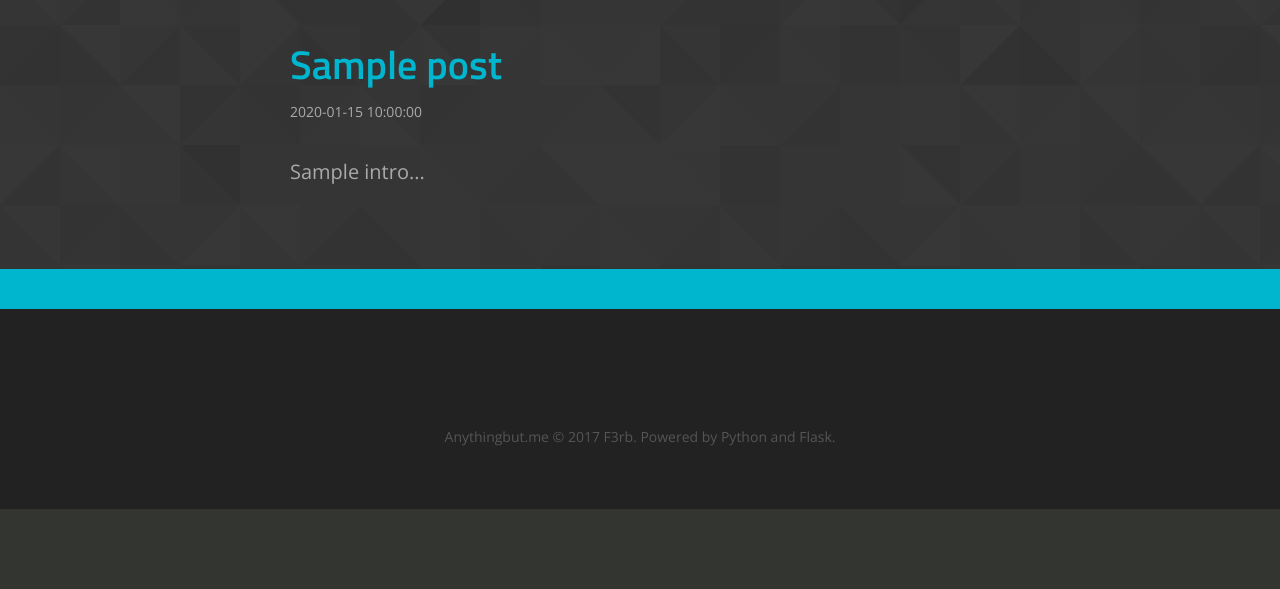
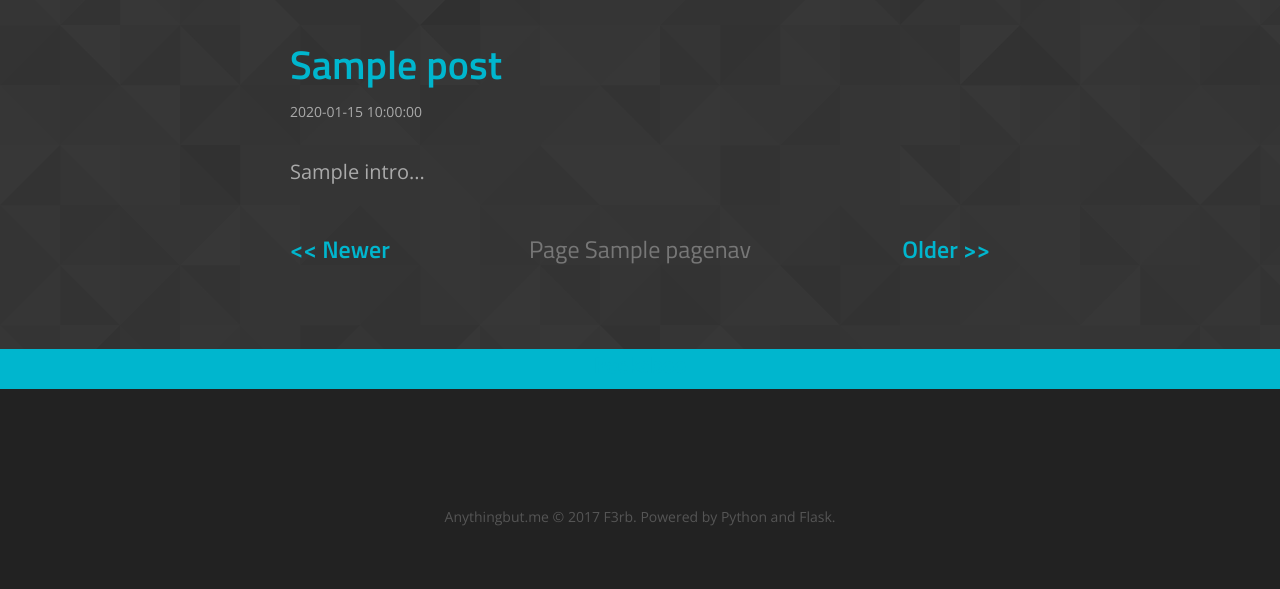
Before and after one commit to duyng404/burogu, a Flask app: template app/templates/listposts.html in a window 1280 px wide. Shown: the part 635-1224 px from the top of the page. Before the commit the page ends 1144 px from the top, so only its background shows below. Run offline with Flask 2, Linux system fonts and the light colour scheme; the template is opened without the code that fills it: most values are stand-ins (such as "Sample title", 1, 10 or a date in 2020); parts of the project's set-up code (start-up, migrations or seed data) failed here and were passed over.

Commit message:
pagination

```diff
--- a/app/static/katze.css
+++ b/app/static/katze.css
@@ -153,6 +153,22 @@ footer a{
 	text-align: center;
 }
 
+#pagination{
+	height:40px;
+	text-align:center;
+}
+
+.pagenav{
+	font-family: "Titillium Web", Tahoma, Arial, sans-serif;
+	font-weight: 600;
+}
+
+.pagenumber{
+	font-family: "Titillium Web", Tahoma, Arial, sans-serif;
+	font-weight: 400;
+	color:#777;
+}
+
 /* --------------- RESPONSIVE -------------- */
 
 @media (max-width: 700px){
@@ -161,6 +177,8 @@ footer a{
 	nav li{display:inline;}
 	nav a{font-size:18px; padding:0 20px;}
 	#content{ width:90%; margin: 50px auto;}
+	.pagenav{ font-size:18px; }
+	.pagenumber{ font-size: 18px; }
 }
 
 @media (min-width: 700px) and (max-width: 1500px) {
@@ -169,6 +187,8 @@ footer a{
 	nav li{display:inline;}
 	nav a{font-size:24px; padding:0 40px;}
 	#content{ width:700px; margin: 80px auto;}
+	.pagenav{ font-size: 24px; }
+	.pagenumber{ font-size: 24px; }
 }
 
 @media (min-width: 1500px){
@@ -177,8 +197,9 @@ footer a{
 	nav li{display:inline;}
 	nav a{font-size:28px; padding:0 60px;}
 	#content{ width:850px; margin: 100px auto;}
+	.pagenav{ font-size: 28px; }
+	.pagenumber{ font-size: 28px; }
 }
-
 /* -------------- UTILITY CLASSES -------------- */
 
 .whitetext{ color: #fff; }
@@ -191,6 +212,18 @@ footer a{
 	top:50%;
 	left:50%;
 	transform:translate(-50%, -50%);
+}
+.leftchild{
+	position:absolute;
+	top:50%;
+	left:0%;
+	transform:translate(0%, -50%);
+}
+.rightchild{
+	position:absolute;
+	top:50%;
+	right:0%;
+	transform:translate(0%, -50%);
 }
 .transparentoverlay{
 	background-color: rgba(0, 0, 0, 0.6);
--- a/app/templates/listposts.html
+++ b/app/templates/listposts.html
@@ -14,4 +14,9 @@
 			<p>{{ post['intro'] }}...<p>
 		</article>
 	{% endfor %}
+	<div id="pagination" class="centerparent">
+		<span class="pagenav leftchild"><a href="?p={{ pagenav[0] }}">&lt;&lt; Newer</a></span>
+		<span class="pagenumber centerchild">Page {{ pagenav[1] }}</span>
+		<span class="pagenav rightchild"><a href="?p={{ pagenav[2] }}">Older &gt;&gt;</a></span>
+	</div>
 {% endblock %}
--- a/config.py
+++ b/config.py
@@ -1,3 +1,4 @@
 SECRET_KEY='1a2s3d4f5g6'
 CONTENT_DIR='content'
 INTRO_LENGTH=50 #words
+PER_PAGE=5
--- /dev/null
+++ b/runp.py
@@ -0,0 +1,3 @@
+#!flask/bin/python
+from app import app
+app.run(debug=False)
```
Also changed, not shown: app/__init__.py (+10 -0 lines), app/views.py (+25 -5 lines).
